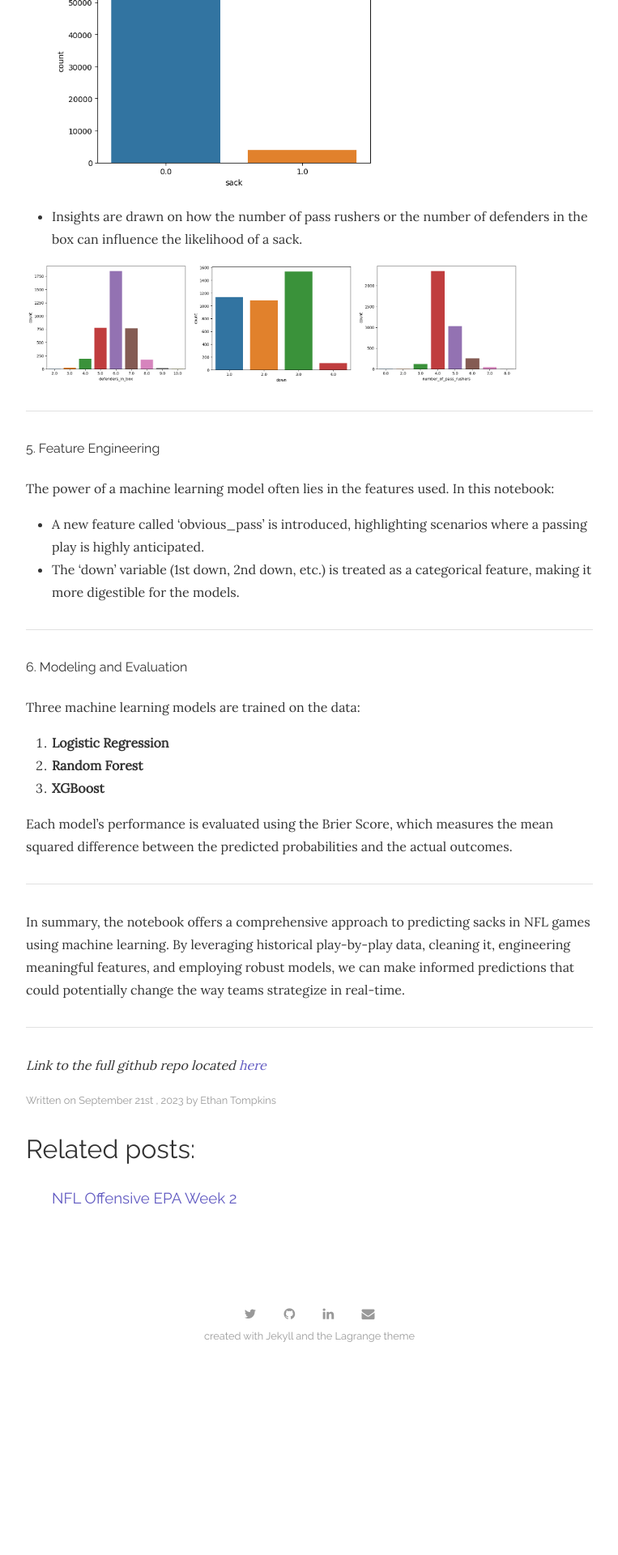
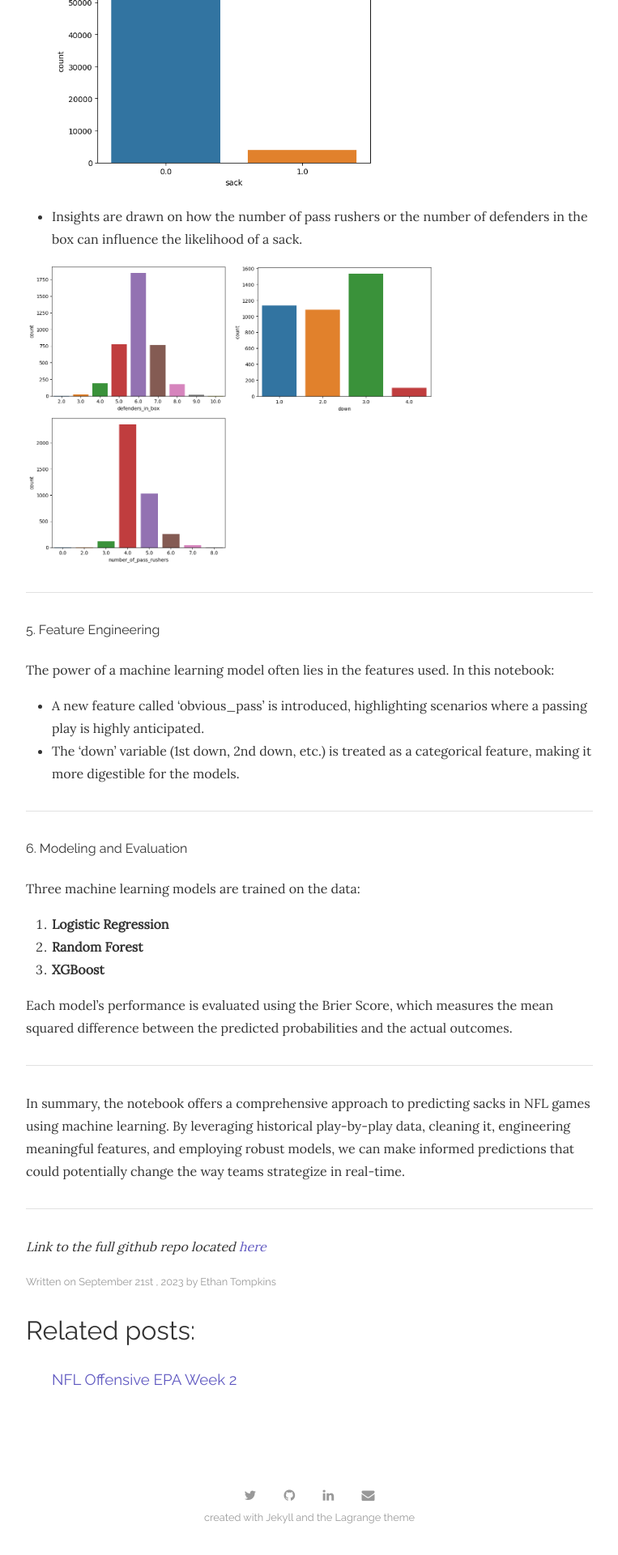
Before and after one commit to ethantompkins/ethantompkins.github.io, a Jekyll site: the page built from _posts/2023-09-21-Sack-Prediction-LR.md, in a window 1280 px wide. Shown: the part 1396-3316 px from the top of the page at 81% size, without its empty margins (258-1021 px from the left). Built offline with Jekyll 4.4.1, drawn with Linux system fonts in a browser that asks for light colours; nearby versions of some CDN libraries; before the commit the page ends 3092 px from its top, so only the background shows below that.

Commit message:
image change

```diff
--- a/_posts/2023-09-21-Sack-Prediction-LR.md
+++ b/_posts/2023-09-21-Sack-Prediction-LR.md
@@ -44,9 +44,9 @@ Visualization plays a crucial role in understanding the dataset. Through EDA:
 
 - Insights are drawn on how the number of pass rushers or the number of defenders in the box can influence the likelihood of a sack.
 <p>
-  <img align="center" width="200" src="{{ site.github.url }}/images/sack_prediction_lr/sack_count_per_defenderinbox.png" alt="Sack count per defender in box"/>
-  <img align="center" width="200" src="{{ site.github.url }}/images/sack_prediction_lr/sack_count_per_down.png" alt="Sack count per down"/>
-  <img align="center" width="200" src="{{ site.github.url }}/images/sack_prediction_lr/sack_count_per_pass_rusher.png" alt="Sack count per pass rusher"/>
+  <img align="center" width="250" src="{{ site.github.url }}/images/sack_prediction_lr/sack_count_per_defenderinbox.png" alt="Sack count per defender in box"/>
+  <img align="center" width="250" src="{{ site.github.url }}/images/sack_prediction_lr/sack_count_per_down.png" alt="Sack count per down"/>
+  <img align="center" width="250" src="{{ site.github.url }}/images/sack_prediction_lr/sack_count_per_pass_rusher.png" alt="Sack count per pass rusher"/>
  <!-- > <img src="/images/sack_prediction_lr/sack_count_per_down.png" width="400" />
   <img src="/images/sack_prediction_lr/sack_count_per_pass_rusher.png" width="400" /> -->
 </p>
```
